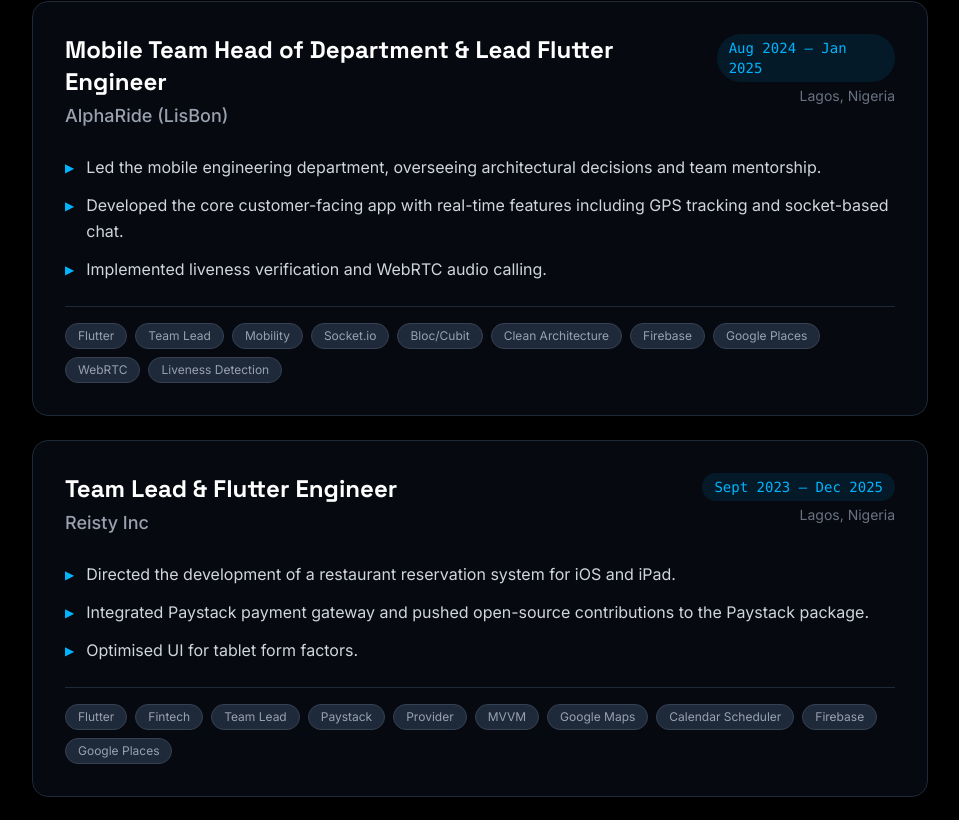
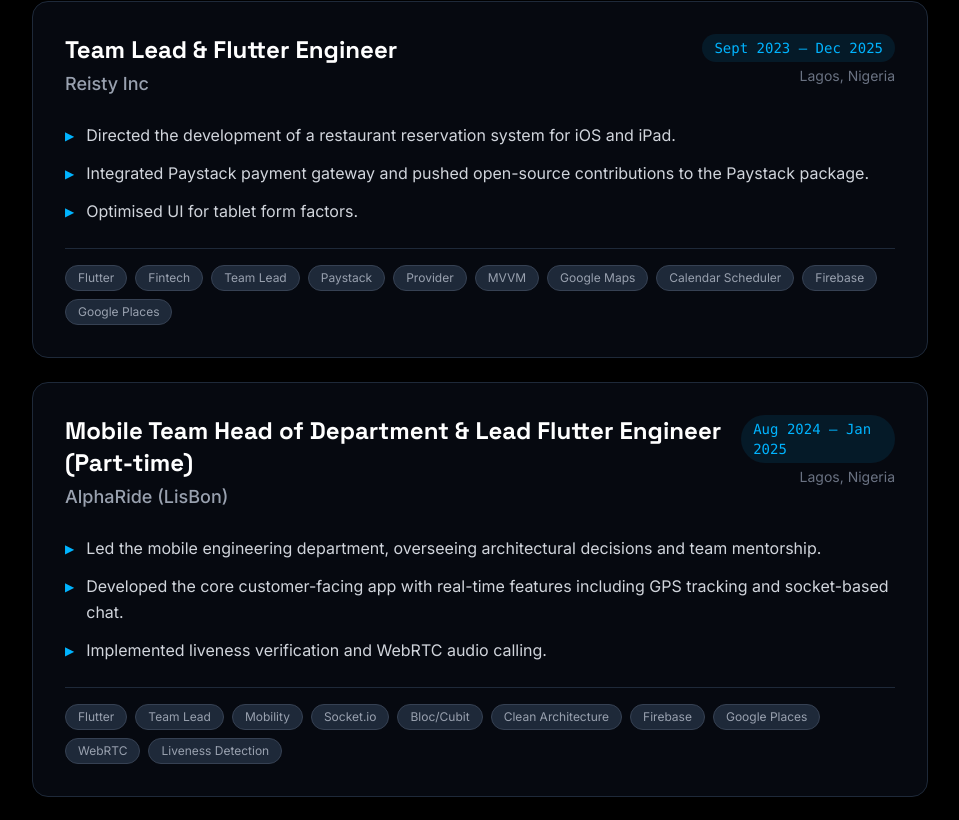
Before and after one commit to gikwegbu/georgeIkwegbu, a Vue app: page / in a window 1280 px wide. Shown: the part 3733-4553 px from the top of the page, without its empty margins (160-1119 px from the left). Built offline with nearby package versions, Linux system fonts and the light colour scheme.

Commit message:
Updated the education date and experience order

```diff
--- a/src/data/education.js
+++ b/src/data/education.js
@@ -3,7 +3,7 @@ export const education = [
         id: 1,
         degree: "MSc Computer Science",
         school: "York St. John University, London",
-        year: "2024–2026",
+        year: "2025–2026",
         // status: "In Progress",
         status: "Completed",
         focus: "AI, Cloud Computing, Machine Learning, Agile, IoT, Cyber Security, UX Design, Big Data",
--- a/src/data/experience.js
+++ b/src/data/experience.js
@@ -1,19 +1,6 @@
 export const experience = [
     {
         id: 1,
-        role: "Mobile Team Head of Department & Lead Flutter Engineer",
-        company: "AlphaRide (LisBon)",
-        location: "Lagos, Nigeria",
-        date: "Aug 2024 – Jan 2025",
-        description: [
-            "Led the mobile engineering department, overseeing architectural decisions and team mentorship.",
-            "Developed the core customer-facing app with real-time features including GPS tracking and socket-based chat.",
-            "Implemented liveness verification and WebRTC audio calling."
-        ],
-        tags: ["Flutter", "Team Lead", "Mobility", "Socket.io", "Bloc/Cubit", "Clean Architecture", "Firebase", "Google Places", "WebRTC", "Liveness Detection"]
-    },
-    {
-        id: 2,
         role: "Team Lead & Flutter Engineer",
         company: "Reisty Inc",
         location: "Lagos, Nigeria",
@@ -24,6 +11,19 @@ export const experience = [
             "Optimised UI for tablet form factors."
         ],
         tags: ["Flutter", "Fintech", "Team Lead", "Paystack", "Provider", "MVVM", "Google Maps", "Calendar Scheduler", "Firebase", "Google Places",]
+    },
+    {
+        id: 2,
+        role: "Mobile Team Head of Department & Lead Flutter Engineer (Part-time)",
+        company: "AlphaRide (LisBon)",
+        location: "Lagos, Nigeria",
+        date: "Aug 2024 – Jan 2025",
+        description: [
+            "Led the mobile engineering department, overseeing architectural decisions and team mentorship.",
+            "Developed the core customer-facing app with real-time features including GPS tracking and socket-based chat.",
+            "Implemented liveness verification and WebRTC audio calling."
+        ],
+        tags: ["Flutter", "Team Lead", "Mobility", "Socket.io", "Bloc/Cubit", "Clean Architecture", "Firebase", "Google Places", "WebRTC", "Liveness Detection"]
     },
     {
         id: 3,
```
